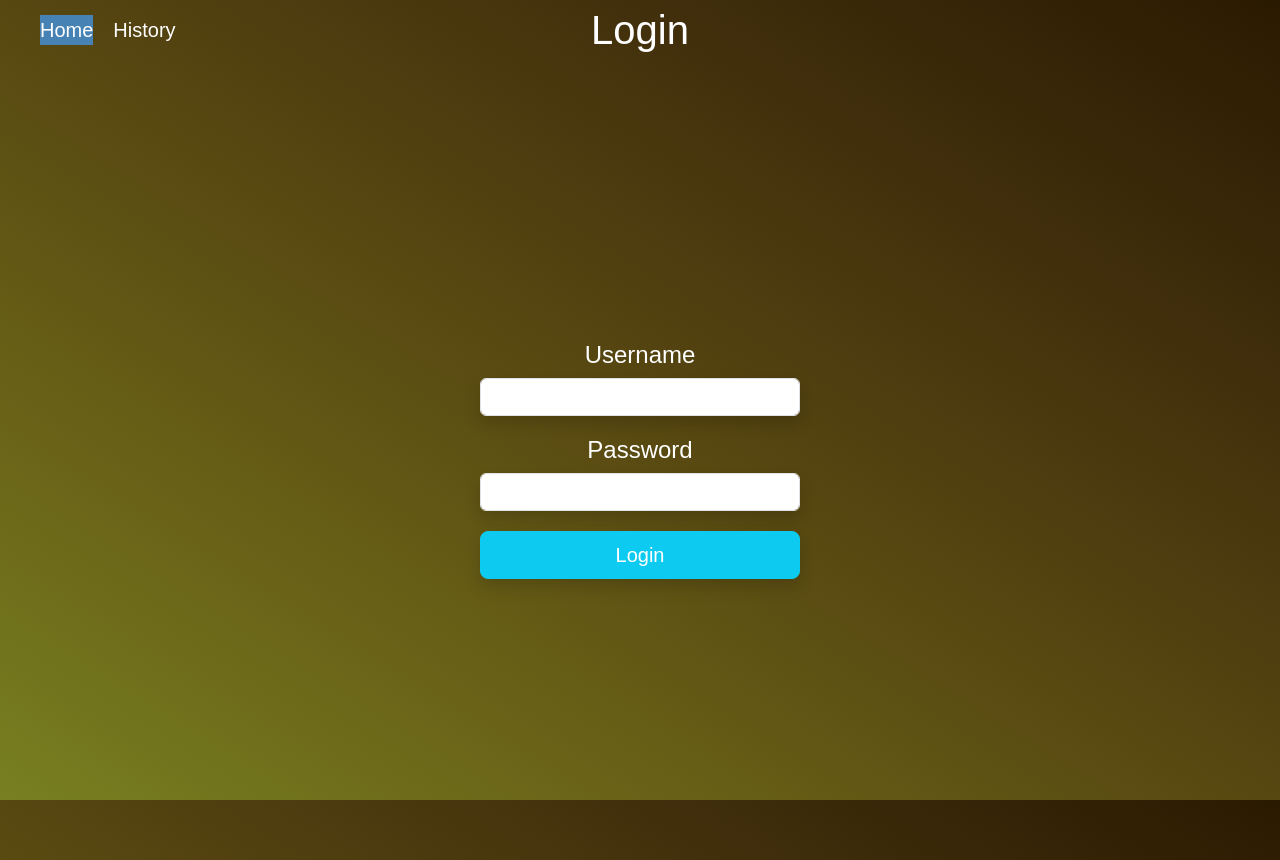
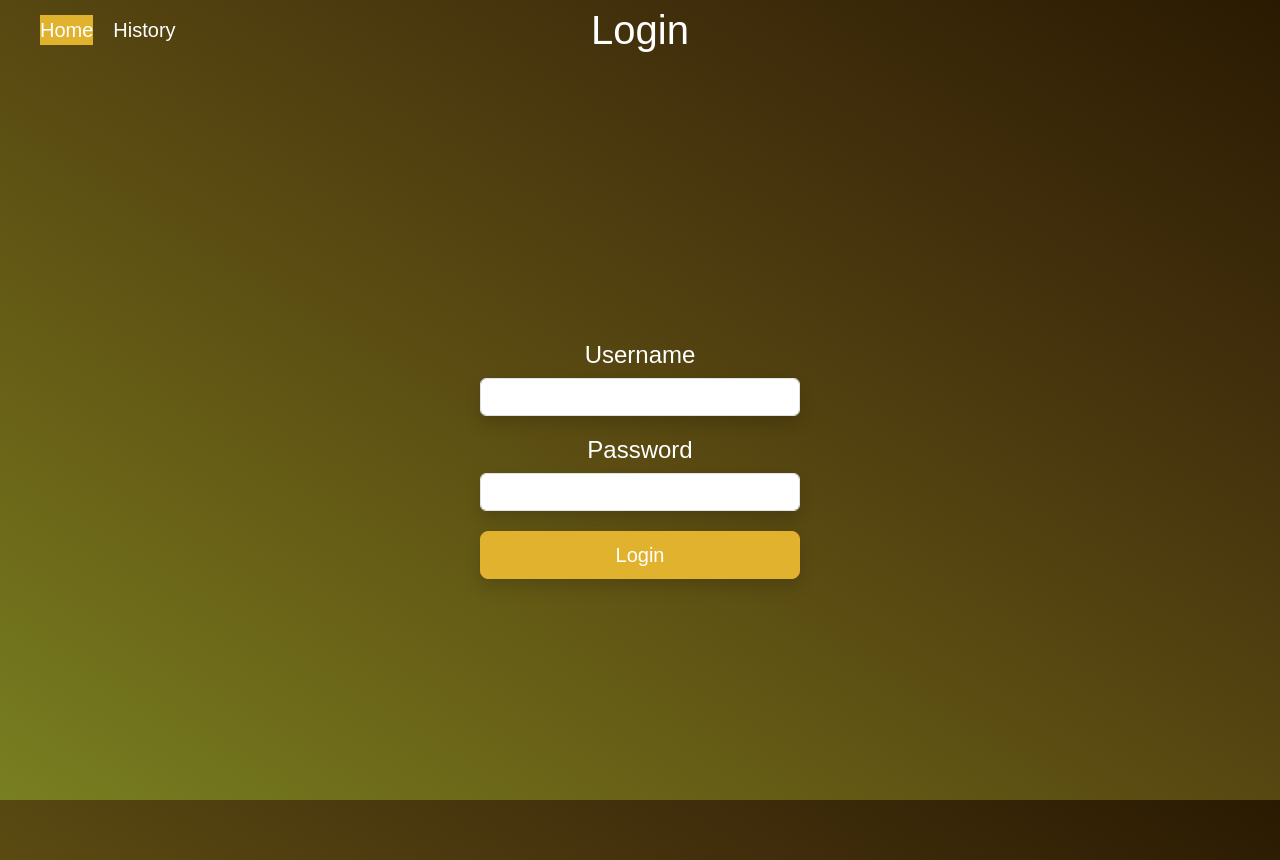
Before and after one commit to apatel62/shift-report, a React (Vite) app in the folder client/: page / in a window 1280 px wide. Built offline with nearby package versions, Linux system fonts and the light colour scheme.

Commit message:
updated the css styles

```diff
--- a/client/src/index.css
+++ b/client/src/index.css
@@ -1,8 +1,8 @@
 /*sets color styles */
 :root{
   --text: #ffffff;
-  --primary: #4682B4;
-  --secondary: #003366;
+  --primary: #e0b22d;
+  --secondary: #d76d26;
 }
 
 * {
@@ -84,6 +84,8 @@ body {
 
 .btn-custom-1 {
   color: var(--text);
+  background-color: #e0b22d ;
+  border-color: #e0b22d ;
   margin: 20px auto;
   width: 25%;
   box-shadow: var(--bs-box-shadow) !important;
@@ -116,10 +118,19 @@ span{
 /* !important insures that the style is always applied*/
 .btn-custom {
   color: var(--text);
+  background-color: #e0b22d ;
   margin: 20px auto;
   width: 50%;
   box-shadow: var(--bs-box-shadow) !important;
 }
+
+.btn-custom-1:hover{
+color: var(--text);
+background-color: #c59f22;
+
+}
+
+
 
 
 .form-custom, .form-custom-1, .form-custom-2 {
--- a/client/src/pages/ShiftReport.tsx
+++ b/client/src/pages/ShiftReport.tsx
@@ -310,7 +310,7 @@ const ShiftReport = () => {
             </h3>
             <button
               type="submit"
-              className="btn btn-info  btn-lg btn-block btn-custom-1"
+              className="btn  btn-lg btn-block btn-custom-1"
               onClick={handleLoginSubmit}
             >
               Login
```
